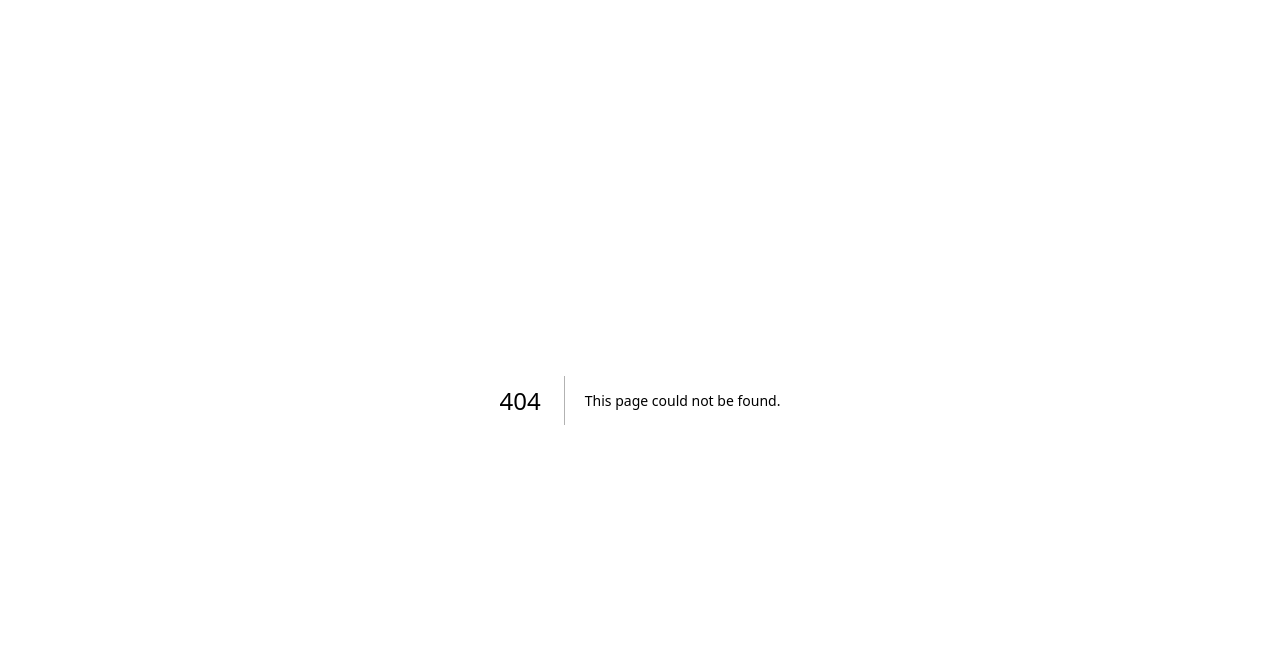
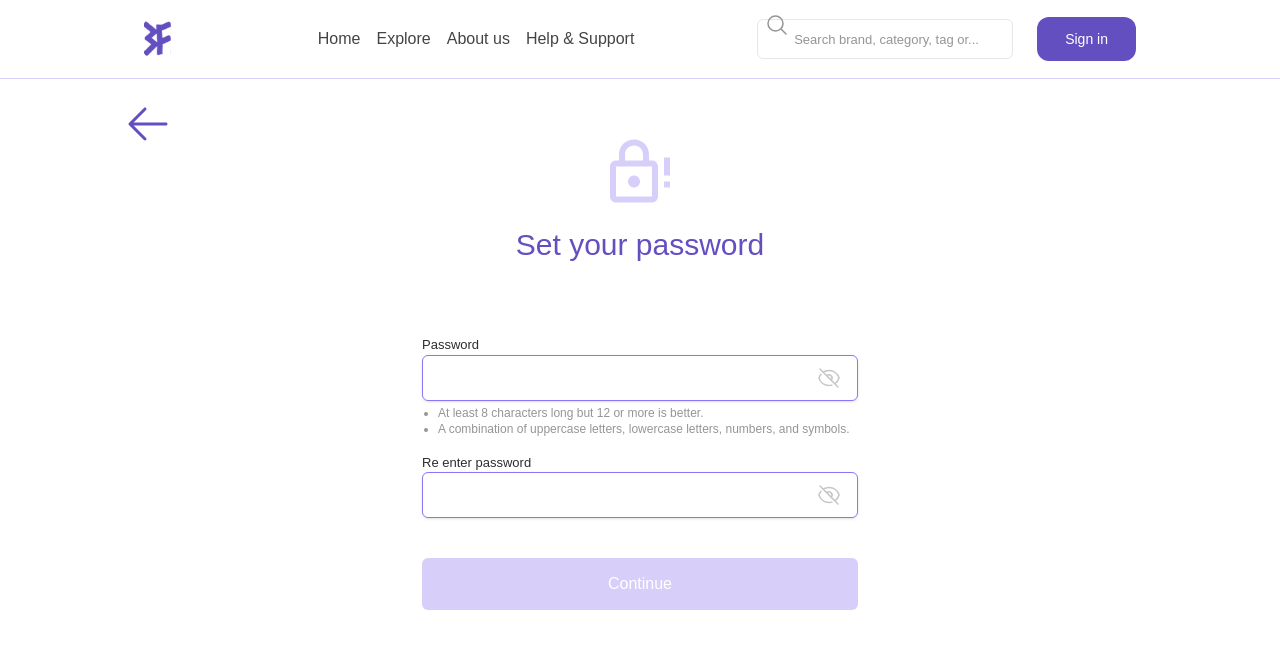
Before and after one commit to ayda-sh/fund-for-found, a Next.js app: page /sign-up/set-password in a window 1280 px wide. Before the commit this address had no page. Shown: the top 648 px of the page. Built offline with nearby package versions, Linux system fonts and the light colour scheme.

Commit message:
feat: completed set password for signup ui

```diff
--- a/src/app/(auth)/sign-up/page.jsx
+++ b/src/app/(auth)/sign-up/page.jsx
@@ -8,9 +8,9 @@ function SignUp() {
       <NavBar />
       <main>
         <div className="mx-auto flex flex-col items-center justify-center relative">
-          <Link href="/">
+          <Link className="hidden md:block" href="/">
             <img
-              className="absolute top-7 left-32 hidden md:block"
+              className="absolute top-7 left-32"
               src="/images/arrow-left.svg"
               alt="arrow-left"
             />
--- /dev/null
+++ b/src/app/(auth)/sign-up/set-password/page.jsx
@@ -0,0 +1,185 @@
+"use client";
+import { useState } from "react";
+import { NavBar } from "@/app/components/navbar/navbar";
+import Image from "next/image";
+import Link from "next/link";
+
+function SetPassword() {
+  const [isShowPassword, setIsShowPassword] = useState(false);
+  const [isShowPassword2, setIsShowPassword2] = useState(false);
+  const [password, setPassword] = useState("");
+  const [confirmPassword, setConfirmPassword] = useState("");
+
+  const toggleShowPassword = (e) => {
+    e.preventDefault();
+    setIsShowPassword(!isShowPassword);
+  };
+
+  const toggleShowPassword2 = (e) => {
+    e.preventDefault();
+    setIsShowPassword2(!isShowPassword2);
+  };
+
+  const isPasswordMatch = password === confirmPassword;
+
+  return (
+    <>
+      <NavBar />
+      <main>
+        <div className="mx-auto flex flex-col items-center justify-center relative">
+          <Link className="hidden md:block" href="/sign-up/phone-number">
+            <img
+              className="absolute top-7 left-32"
+              src="/images/arrow-left.svg"
+              alt="arrow-left"
+            />
+          </Link>
+          <div className="md:w-[500px] w-full py-15 space-y-6">
+            <div className="flex justify-center">
+              <Image src="/images/lock.svg" width={60} height={60} alt="lock" />
+            </div>
+
+            <div className="flex flex-col justify-center items-center">
+              <h2 className="text-3xl font-medium text-[var(--primary)]">
+                Set your password
+              </h2>
+
+              <div className="flex flex-col justify-center p-8 w-full mt-10">
+                <form>
+                  <div className="mb-4">
+                    <label className="block text-[13px] text-[var(--gray-1)]">
+                      Password
+                    </label>
+                    <div className="flex items-center border border-[var(--primary-300)] rounded-md shadow-sm px-4">
+                      <input
+                        data-has-listeners="true"
+                        type={isShowPassword ? "text" : "password"}
+                        className="mt-1 block w-full h-10 focus:outline-none"
+                        required
+                        value={password}
+                        onChange={(e) => setPassword(e.target.value)}
+                      />
+                      <button onClick={toggleShowPassword}>
+                        {isShowPassword ? (
+                          <svg
+                            xmlns="http://www.w3.org/2000/svg"
+                            fill="none"
+                            viewBox="0 0 24 24"
+                            strokeWidth="1.5"
+                            stroke="currentColor"
+                            className="size-6 text-[var(--light-2)] cursor-pointer"
+                          >
+                            <path
+                              strokeLinecap="round"
+                              strokeLinejoin="round"
+                              d="M2.036 12.322a1.012 1.012 0 0 1 0-.639C3.423 7.51 7.36 4.5 12 4.5c4.638 0 8.573 3.007 9.963 7.178.07.207.07.431 0 .639C20.577 16.49 16.64 19.5 12 19.5c-4.638 0-8.573-3.007-9.963-7.178Z"
+                            />
+                            <path
+                              strokeLinecap="round"
+                              strokeLinejoin="round"
+                              d="M15 12a3 3 0 1 1-6 0 3 3 0 0 1 6 0Z"
+                            />
+                          </svg>
+                        ) : (
+                          <svg
+                            xmlns="http://www.w3.org/2000/svg"
+                            fill="none"
+                            viewBox="0 0 24 24"
+                            strokeWidth="1.5"
+                            stroke="currentColor"
+                            className="size-6 text-[var(--light-2)] cursor-pointer"
+                          >
+                            <path
+                              strokeLinecap="round"
+                              strokeLinejoin="round"
+                              d="M3.98 8.223A10.477 10.477 0 0 0 1.934 12C3.226 16.338 7.244 19.5 12 19.5c.993 0 1.953-.138 2.863-.395M6.228 6.228A10.451 10.451 0 0 1 12 4.5c4.756 0 8.773 3.162 10.065 7.498a10.522 10.522 0 0 1-4.293 5.774M6.228 6.228 3 3m3.228 3.228 3.65 3.65m7.894 7.894L21 21m-3.228-3.228-3.65-3.65m0 0a3 3 0 1 0-4.243-4.243m4.242 4.242L9.88 9.88"
+                            />
+                          </svg>
+                        )}
+                      </button>
+                    </div>
+                    <ul className="text-xs text-[var(--light-1)] mt-1 list-disc ml-4">
+                      <li>
+                        At least 8 characters long but 12 or more is better.
+                      </li>
+                      <li>
+                        A combination of uppercase letters, lowercase letters,
+                        numbers, and symbols.
+                      </li>
+                    </ul>
+                  </div>
+                  <div className="mb-4">
+                    <label className="block text-[13px] text-[var(--gray-1)]">
+                      Re enter password
+                    </label>
+                    <div className="flex items-center border border-[var(--primary-300)] rounded-md shadow-sm px-4">
+                      <input
+                        data-has-listeners="true"
+                        type={isShowPassword2 ? "text" : "password"}
+                        className="mt-1 block w-full h-10 focus:outline-none"
+                        required
+                        value={confirmPassword}
+                        onChange={(e) => setConfirmPassword(e.target.value)}
+                      />
+
+                      <button onClick={toggleShowPassword2}>
+                        {isShowPassword2 ? (
+                          <svg
+                            xmlns="http://www.w3.org/2000/svg"
+                            fill="none"
+                            viewBox="0 0 24 24"
+                            strokeWidth="1.5"
+                            stroke="currentColor"
+                            className="size-6 text-[var(--light-2)] cursor-pointer"
+                          >
+                            <path
+                              strokeLinecap="round"
+                              strokeLinejoin="round"
+                              d="M2.036 12.322a1.012 1.012 0 0 1 0-.639C3.423 7.51 7.36 4.5 12 4.5c4.638 0 8.573 3.007 9.963 7.178.07.207.07.431 0 .639C20.577 16.49 16.64 19.5 12 19.5c-4.638 0-8.573-3.007-9.963-7.178Z"
+                            />
+                            <path
+                              strokeLinecap="round"
+                              strokeLinejoin="round"
+                              d="M15 12a3 3 0 1 1-6 0 3 3 0 0 1 6 0Z"
+                            />
+                          </svg>
+                        ) : (
+                          <svg
+                            xmlns="http://www.w3.org/2000/svg"
+                            fill="none"
+                            viewBox="0 0 24 24"
+                            strokeWidth="1.5"
+                            stroke="currentColor"
+                            className="size-6 text-[var(--light-2)] cursor-pointer"
+                          >
+                            <path
+                              strokeLinecap="round"
+                              strokeLinejoin="round"
+                              d="M3.98 8.223A10.477 10.477 0 0 0 1.934 12C3.226 16.338 7.244 19.5 12 19.5c.993 0 1.953-.138 2.863-.395M6.228 6.228A10.451 10.451 0 0 1 12 4.5c4.756 0 8.773 3.162 10.065 7.498a10.522 10.522 0 0 1-4.293 5.774M6.228 6.228 3 3m3.228 3.228 3.65 3.65m7.894 7.894L21 21m-3.228-3.228-3.65-3.65m0 0a3 3 0 1 0-4.243-4.243m4.242 4.242L9.88 9.88"
+                            />
+                          </svg>
+                        )}
+                      </button>
+                    </div>
+                  </div>
+                  <button
+                    type="submit"
+                    className={`w-full text-white py-3.5 rounded-md focus:outline-none mt-6 ${
+                      isPasswordMatch
+                        ? "bg-[var(--primary-100)]"
+                        : "bg-[var(--primary)]"
+                    }`}
+                  >
+                    Continue
+                  </button>
+                </form>
+              </div>
+            </div>
+          </div>
+        </div>
+      </main>
+    </>
+  );
+}
+
+export default SetPassword;
```
